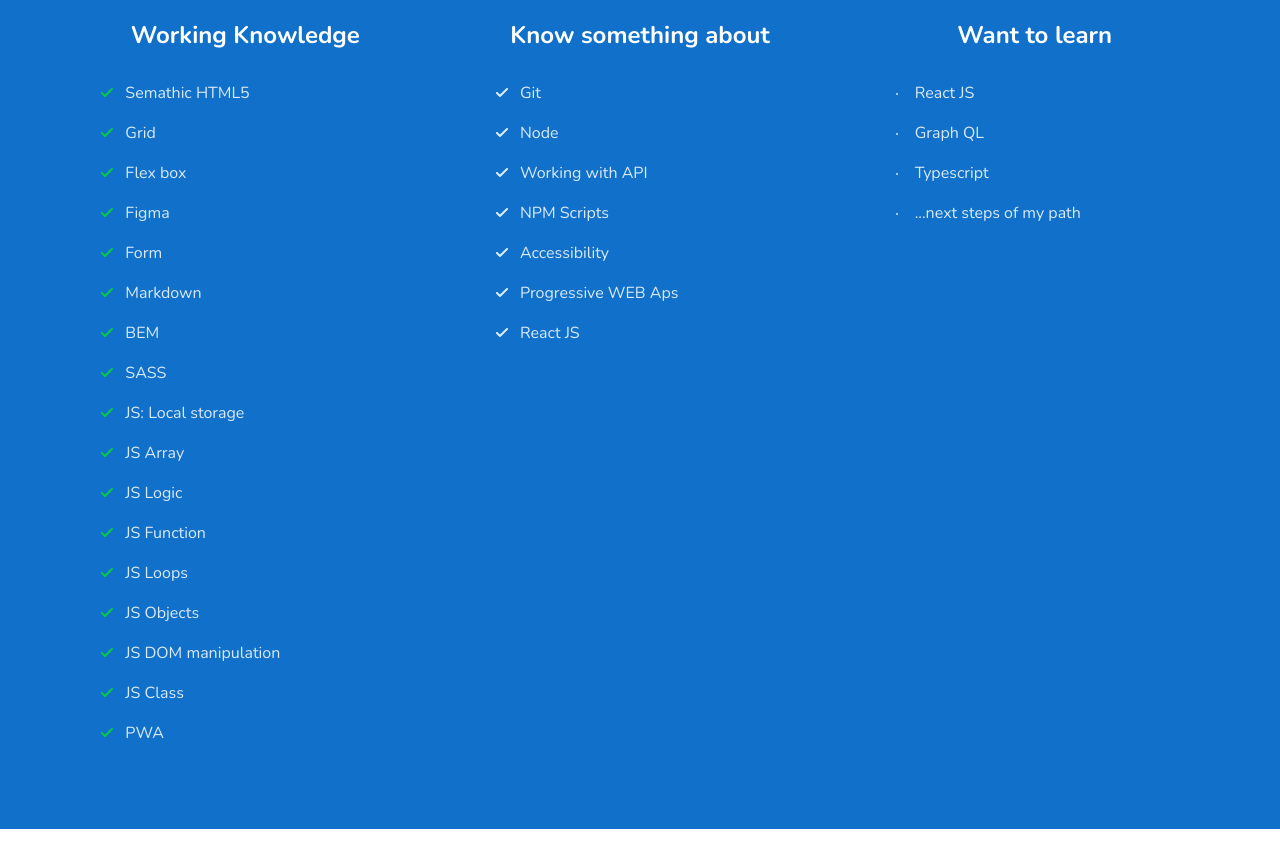
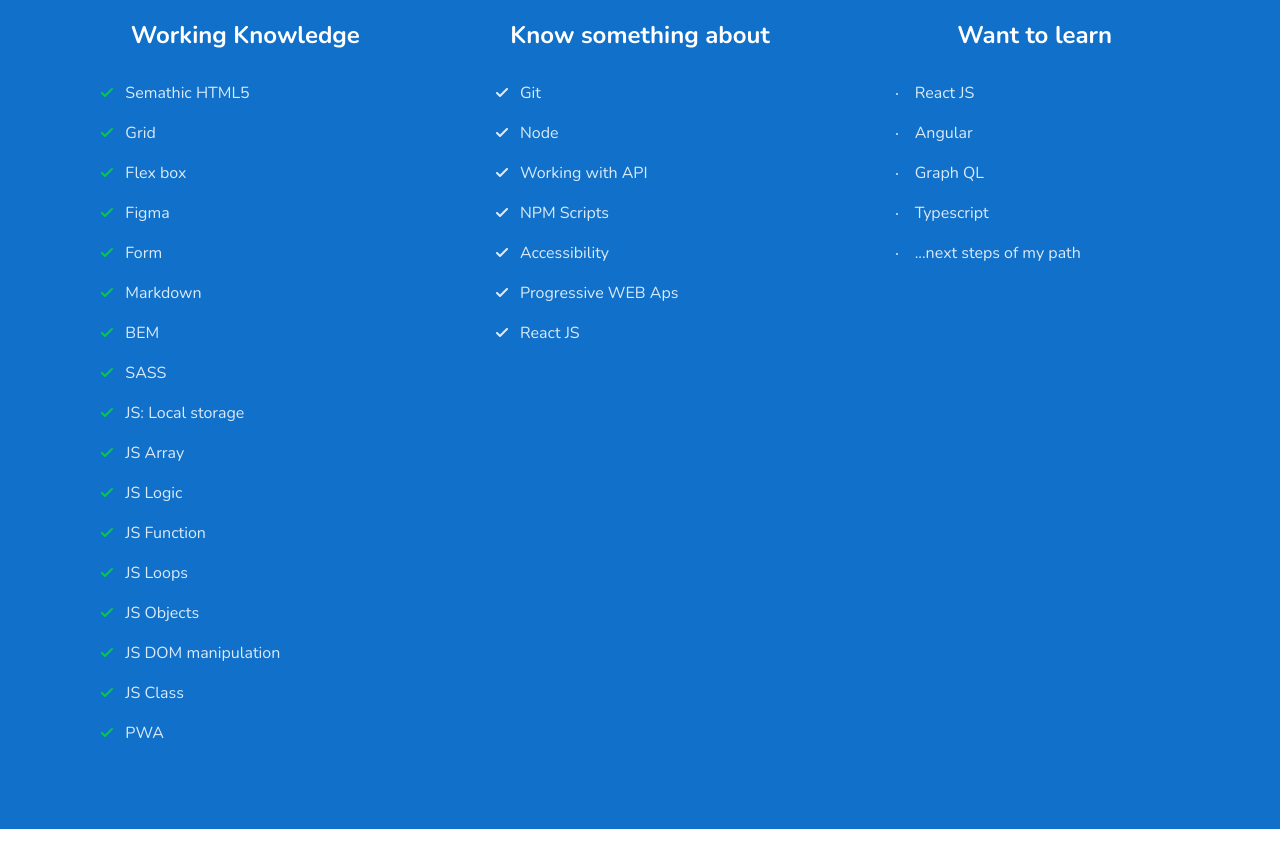
Before and after one commit to wojciech-sadomski/wojciech-sadomski.github.io, a website built with webpack: page src/pages/index.html in a window 1280 px wide. Shown: the part 1015-1882 px from the top of the page. Built offline with nearby package versions, Linux system fonts and the light colour scheme; no server answers.

Commit message:
add contents

```diff
--- a/src/js/index.js
+++ b/src/js/index.js
@@ -12,7 +12,6 @@
   .then((res) => res.json())
   .then((res) => {
     const container = document.querySelector(".projects-grid--js");
-    // console.log(res);
     for (let repo of res) {
       const { description, homepage, html_url, name } = repo;
       const template = `<article class="project">
--- a/src/pages/index.html
+++ b/src/pages/index.html
@@ -99,6 +99,7 @@
             <h3 class="ability__section__header">Want to learn</h3>
             <ul class="ability__list ability__list--dot">
               <li class="ability__list__element">React JS</li>
+              <li class="ability__list__element">Angular</li>
               <li class="ability__list__element">Graph QL</li>
               <li class="ability__list__element">Typescript</li>
               <li class="ability__list__element">...next steps of my path</li>
```
